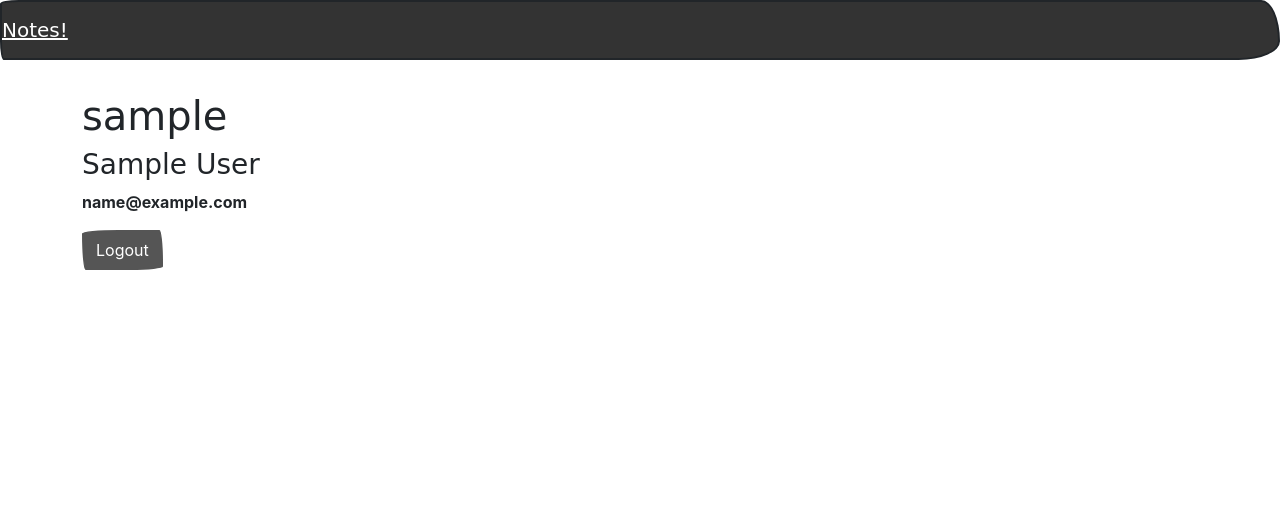
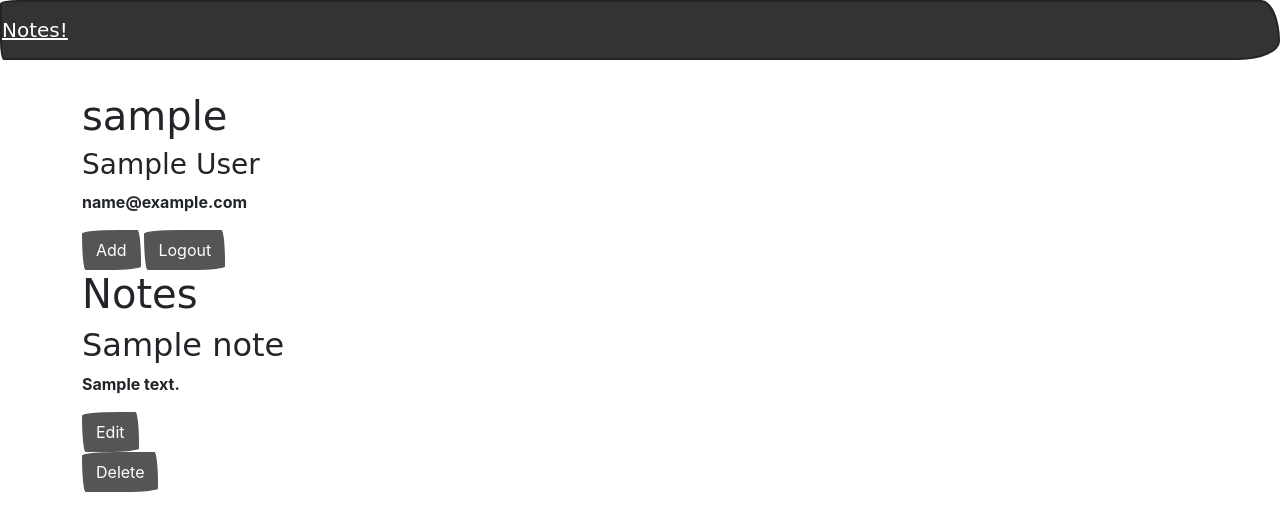
Before and after one commit to mattfergoda/flask-notes, a Flask app: a page that uses templates/user.html in a window 1280 px wide. Shown: the top 531 px of the page. Run offline with Flask 3, Linux system fonts and the light colour scheme; the visitor is signed in with stand-in values (Sample User, id 1); tables that the repository leaves empty hold one stand-in row (values such as "Sample post"); some libraries are stand-ins or nearby versions; some web fonts are replaced.

Commit message:
started add form

```diff
--- a/app.py
+++ b/app.py
@@ -3,6 +3,7 @@ import os
 
 from flask import Flask, redirect, render_template, session, flash
 from flask_debugtoolbar import DebugToolbarExtension
+from werkzeug.exceptions import Unauthorized
 
 from forms import CSRFProtectForm, RegisterForm, LoginForm
 from models import db, connect_db, User
@@ -116,3 +117,17 @@ def logout_user():
         flash("You are logged out.", "success")
 
     return redirect("/")
+
+
+@app.route("/users/<username>/notes/add", methods=["GET", "POST"])
+def add_note(username):
+    form = AddNoteForm()
+
+    if USERNAME_KEY not in session:
+        flash("You must be logged in to view profile!")
+
+        return redirect("/login")
+    if username != session[USERNAME_KEY]:
+        raise Unauthorized
+
+    return render_template(f"/users/{username}", form=form)
--- a/forms.py
+++ b/forms.py
@@ -1,5 +1,5 @@
 from flask_wtf import FlaskForm
-from wtforms import StringField, PasswordField
+from wtforms import StringField, PasswordField, TextAreaField
 from wtforms.validators import InputRequired, Email, Length
 
 
@@ -37,12 +37,35 @@ class LoginForm(FlaskForm):
 
     username = StringField(
         "Username",
-        validators=[InputRequired()]
+        validators=[
+            InputRequired(),
+            Length(max=20),
+        ],
     )
 
     password = PasswordField(
         "Password",
-        validators=[InputRequired()]
+        validators=[
+            InputRequired(),
+            Length(max=100),
+        ],
+    )
+
+
+class AddNoteForm(FlaskForm):
+    """Form for addng a note to a user's profile."""
+
+    title = StringField(
+        "Title",
+        validators=[
+            InputRequired(),
+            Length(max=50),
+        ],
+    )
+
+    content = TextAreaField(
+        "Content",
+        validators=[InputRequired()],
     )
 
 
--- a/templates/user.html
+++ b/templates/user.html
@@ -9,8 +9,23 @@
 <p>{{user.email}}</p>
 
 <form action="/logout" method="POST">
+   <a class="btn btn-secondary my-2 my-sm-0"
+    href="/users/{{user.username}}/notes/add">Add</a>
     {{ form.hidden_tag() }}
   <button class="btn btn-secondary my-2 my-sm-0" type="submit">Logout</button>
 </form>
+<h1>Notes</h1>
+
+{% for note in user.notes %}
+    <h2>{{note.title}}</h2>
+    <p>{{note.content}}</p>
+    <a class="btn btn-secondary my-2 my-sm-0"
+    href="/users/{{user.username}}/edit">Edit</a>
+
+    <form action="/users/{{user.username}}/delete" method="POST">
+        {{ form.hidden_tag() }}
+      <button class="btn btn-secondary my-2 my-sm-0" type="submit">Delete</button>
+    </form>
+{% endfor %}
 
 {% endblock %}
```
Also changed, not shown: models.py (+28 -0 lines).
